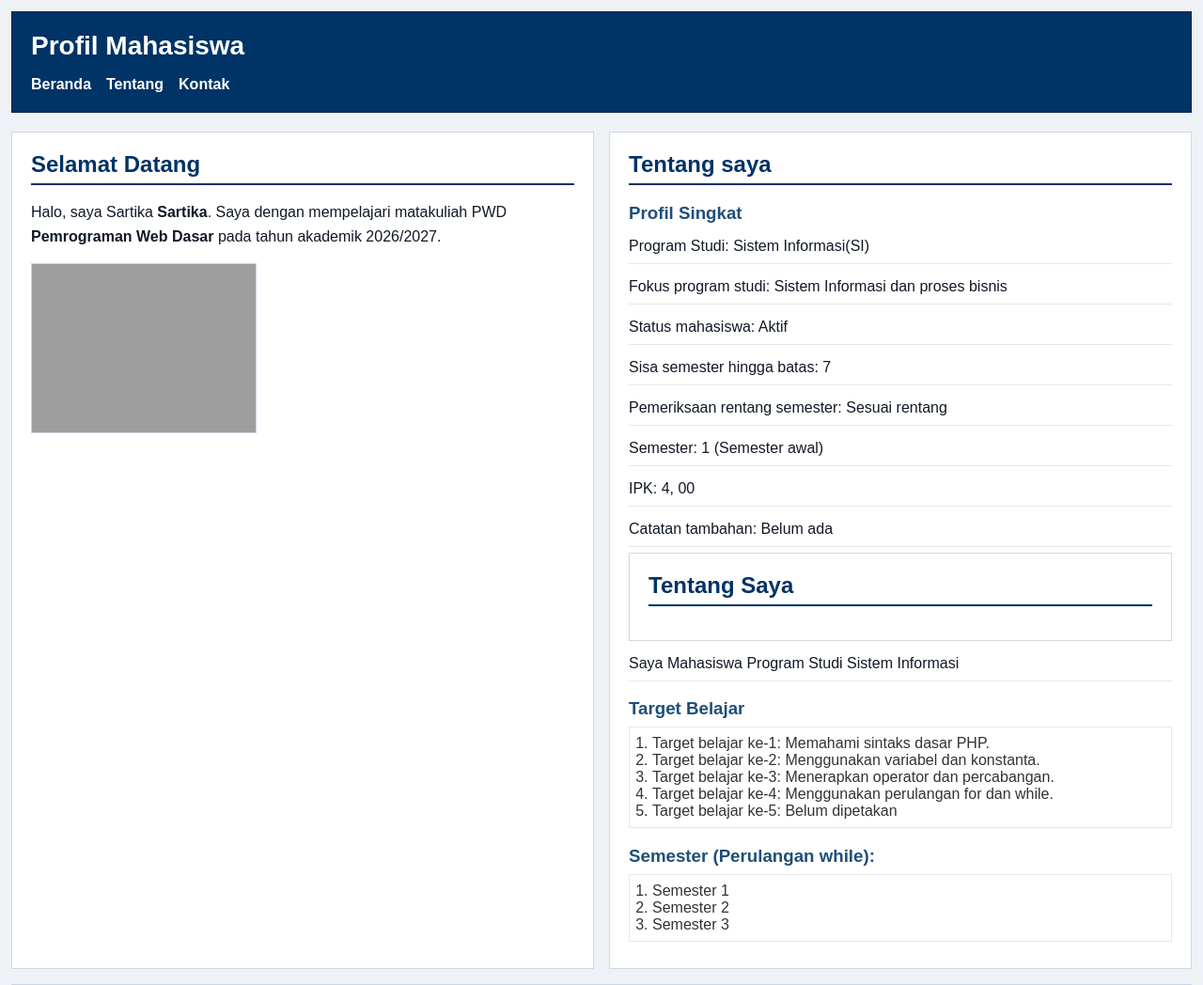
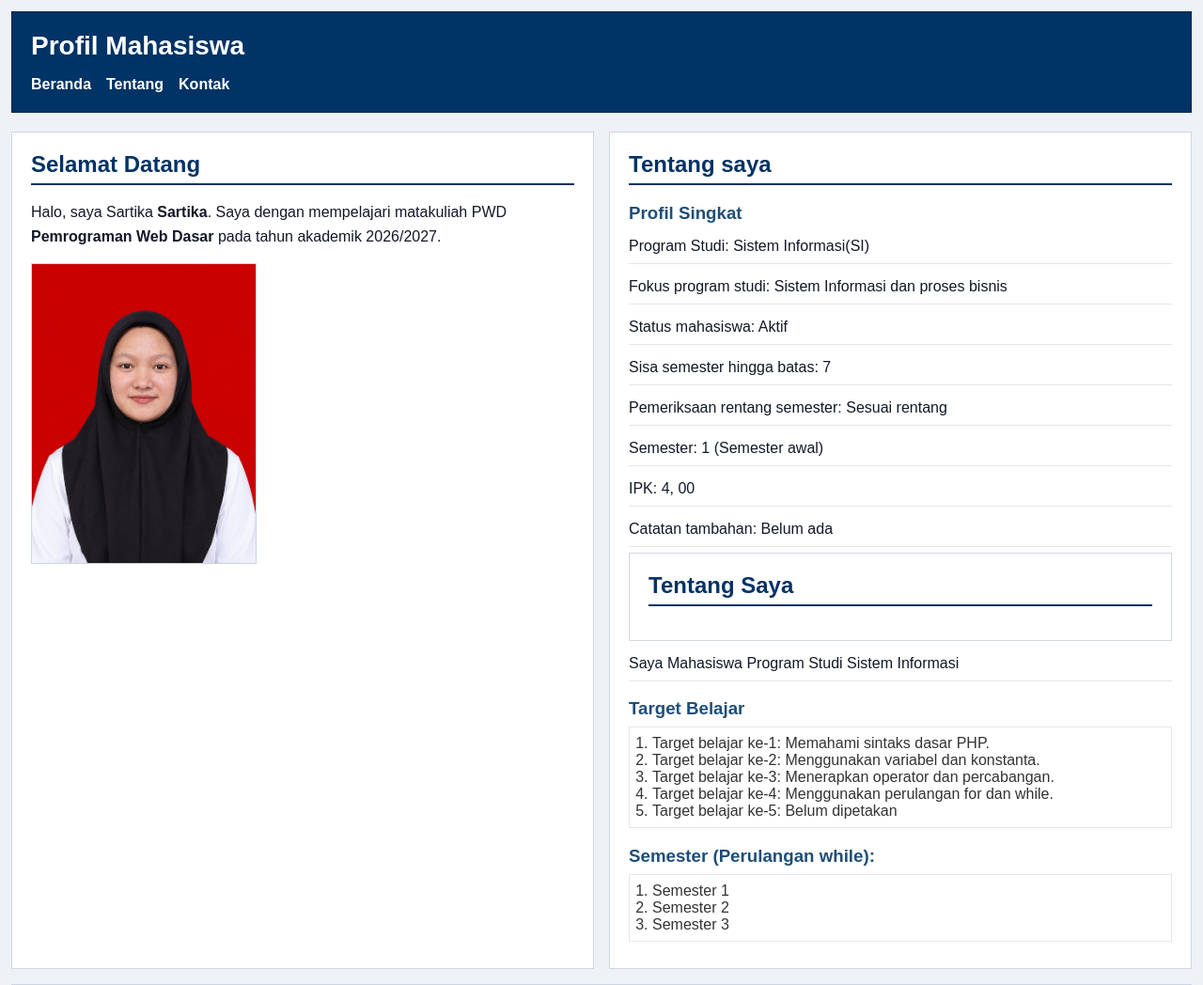
Before and after one commit to 2622500011/2622500011-PWD-SI1A-2627G, a PHP site: page /pertemuan-07/index.php in a window 1280 px wide. Shown: the top 1048 px of the page at 94% size. Run offline with PHP 8.4, Linux system fonts and the light colour scheme; grey boxes are pictures that could not be loaded.

Commit message:
memperbaiki poto

```diff
--- a/pertemuan-07/index.php
+++ b/pertemuan-07/index.php
@@ -187,7 +187,7 @@ $pesan = $_SESSION['pesan'] ?? [];
             PWD <strong><?php print NAMA_MATA_KULIAH; ?></strong> pada tahun akademik <?php echo $tahunAkademik;
             ?>.</p>
             <!-- Gambar profil menggunakan folder img -->
-            <img src="img/foto.jpeg" alt="Foto Sartika">
+            <img src="img/foto.jpg" alt="Foto profil Sartika" width="200" >
         </section>
 
         <section id="about">
--- a/pertemuan-07/indexGet.php
+++ b/pertemuan-07/indexGet.php
@@ -187,7 +187,7 @@ $pesan = $_SESSION['pesan'] ?? [];
             PWD <strong><?php print NAMA_MATA_KULIAH; ?></strong> pada tahun akademik <?php echo $tahunAkademik;
             ?>.</p>
             <!-- Gambar profil menggunakan folder img -->
-            <img src="img/foto.jpeg" alt="Foto Sartika">
+            <img src="img/foto.jpg" alt="Foto profil Sartika" width="200" >
         </section>
 
         <section id="about">
```
